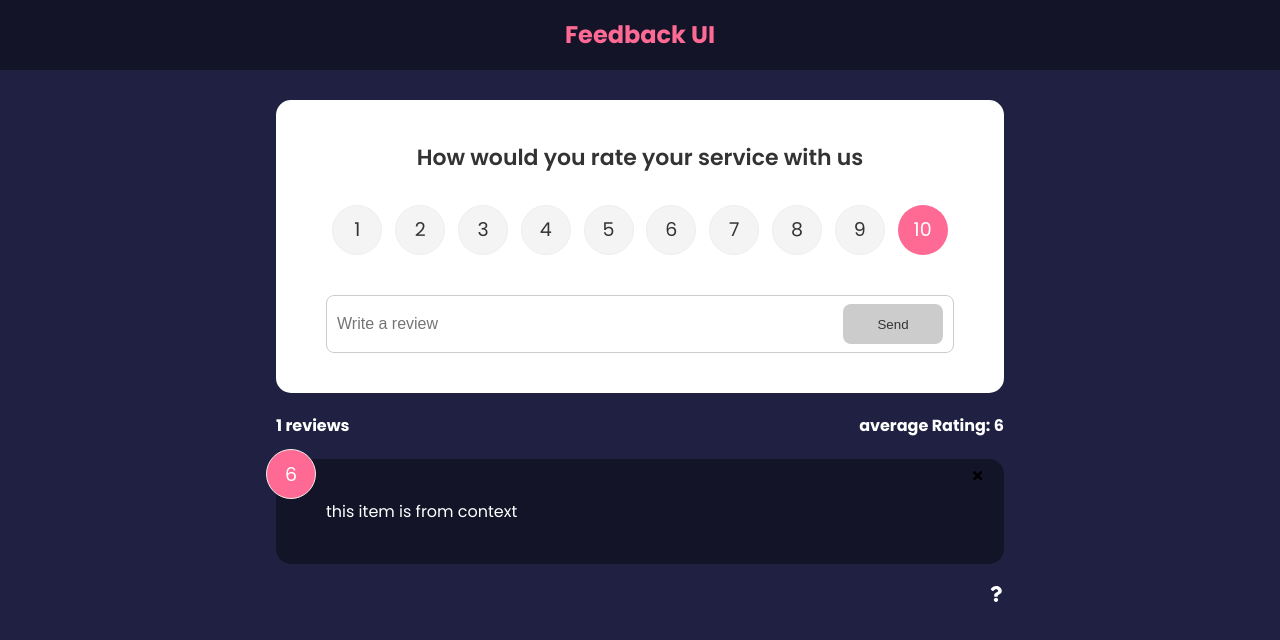
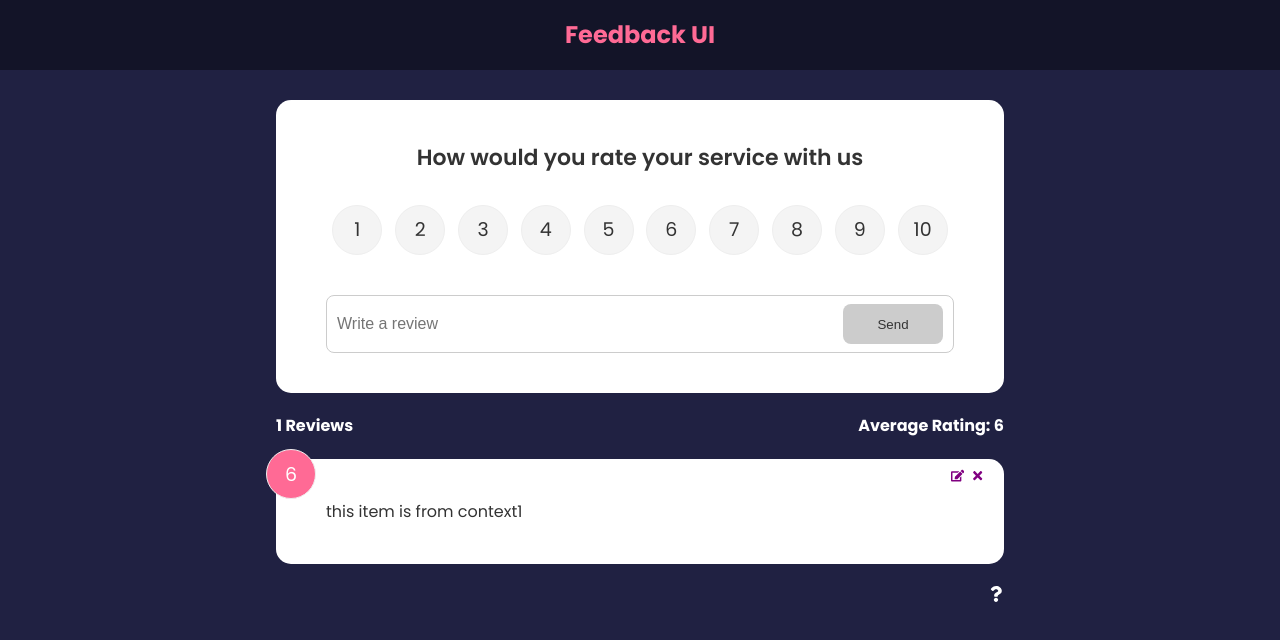
Before and after one commit to theKidCelo/FeedbackAPP, a React (Create React App) app in the folder feedback-app/: page / in a window 1280 px wide. Shown: the top 640 px of the page. Built offline with nearby package versions, Linux system fonts and the light colour scheme.

Commit message:
add edit functions

```diff
--- a/feedback-app/src/App.js
+++ b/feedback-app/src/App.js
@@ -1,11 +1,11 @@
 
 import { BrowserRouter as Router, Route, Routes } from "react-router-dom";
+import { FeedbackProvider } from "./context/FeedbackContext";
 import Header from "./commponents/Header";
 import Feedbacklist from "./commponents/Feedbacklist";
 import FeedbackStats from "./commponents/FeedbackStats";
 import FeedbackForm from "./commponents/FeedbackForm";
 import About from "./pages/About";
-import { FeedbackProvider } from "./context/FeedbackContext";
 import AboutIcounLink from "./commponents/AboutIcounLink";
 
 function App() {
@@ -24,6 +24,7 @@ function App() {
                 <FeedbackStats />
                 <Feedbacklist />
                 <AboutIcounLink />
+
               </>
             }
           ></Route>
--- a/feedback-app/src/commponents/FeedbackForm.jsx
+++ b/feedback-app/src/commponents/FeedbackForm.jsx
@@ -1,4 +1,4 @@
-import { useState, useContext } from "react";
+import { useState, useContext, useEffect } from "react";
 import Card from "./share/Card";
 import Button from "./share/Button";
 import RatingSelect from "./RatingSelect";
@@ -10,7 +10,15 @@ function FeedbackForm() {
   const [message, setMessage] = useState("");
   const [rating, setRating] = useState(10);
 
-    const {addFeedback} = useContext(FeedbackContext)
+  const { addFeedback, feedbackEdit } = useContext(FeedbackContext);
+
+useEffect(() => {
+  if(feedbackEdit.edit === true){
+    setBtnDisabled(false)
+    setText(feedbackEdit.item.text)
+    setRating(feedbackEdit.item.rating)
+  }
+}, [feedbackEdit])
 
   const handleTextChange = (e) => {
     if (text === "") {
--- a/feedback-app/src/commponents/FeedbackItem.jsx
+++ b/feedback-app/src/commponents/FeedbackItem.jsx
@@ -1,20 +1,24 @@
-import { FaTimes } from "react-icons/fa";
+import { FaTimes, FaEdit } from "react-icons/fa";
 import { useContext } from "react";
 import Card from "./share/Card";
 import FeedbackContext from "../context/FeedbackContext";
 
 
 function FeedbackItem({ item }) {
-    const {deleteFeedback} = useContext(FeedbackContext)
+  const { deleteFeedback, editFeedback } = useContext(FeedbackContext)
+
   return (
-    <Card reverse={true}>
-      <div className="num-display">{item.rating}</div>
-      <button onClick={() => deleteFeedback(item.id)} className="close">
-        <FaTimes color="purlple" />
+    <Card>
+      <div className='num-display'>{item.rating}</div>
+      <button onClick={() => deleteFeedback(item.id)} className='close'>
+        <FaTimes color='purple' />
       </button>
-      <div className="text-display">{item.text}</div>
+      <button onClick={() => editFeedback(item)} className='edit'>
+        <FaEdit color='purple' />
+      </button>
+      <div className='text-display'>{item.text}</div>
     </Card>
-  );
+  )
 }
 
 export default FeedbackItem;
--- a/feedback-app/src/commponents/FeedbackStats.jsx
+++ b/feedback-app/src/commponents/FeedbackStats.jsx
@@ -1,21 +1,20 @@
-import { useContext } from "react";
-import FeedbackContext from "../context/FeedbackContext";
+import { useContext } from 'react'
+import FeedbackContext from '../context/FeedbackContext'
 
 function FeedbackStats() {
-    const {feedback} = useContext(FeedbackContext)
-  //caluclate rating average
-  let average =
-    feedback.reduce((acc, cur) => {
-      return acc + cur.rating;
-    }, 0) / feedback.length;
+  const { feedback } = useContext(FeedbackContext)
 
-  average = average.toFixed(1).replace(/[.,]0$/, "");
+  const average =
+    feedback.length === 0
+      ? 0
+      : feedback.reduce((acc, { rating }) => acc + rating, 0) / feedback.length
+
   return (
-    <div className="feedback-stats">
-      <h4>{feedback.length} reviews</h4>
-      <h4> average Rating: {isNaN(average) ? 0 : average}</h4>
+    <div className='feedback-stats'>
+      <h4>{feedback.length} Reviews</h4>
+      <h4>Average Rating: {average.toFixed(1).replace(/[.,]0$/, '')}</h4>
     </div>
-  );
+  )
 }
 
-export default FeedbackStats;
+export default FeedbackStats
--- a/feedback-app/src/commponents/RatingSelect.jsx
+++ b/feedback-app/src/commponents/RatingSelect.jsx
@@ -1,21 +1,29 @@
-import {useState} from 'react'
+import { useState, useContext, useEffect } from "react";
+import FeedbackContext from "../context/FeedbackContext";
 
-function RatingSelect({select}) {
-    const [selected, setSeleceted] = useState(10)
 
-    const handleChange = (e) => {
-        setSeleceted(+e.currentTarget.value)
-        select(+e.currentTarget.value)
-    }
+
+function RatingSelect({ select }) {
+  const [selected, setSeleceted] = useState(10);
+
+  const { feedbackEdit } = useContext(FeedbackContext);
+
+  useEffect(() => {
+    setSeleceted(feedbackEdit.item.rating)
+  }, [feedbackEdit])
+  const handleChange = (e) => {
+    setSeleceted(+e.currentTarget.value);
+    select(+e.currentTarget.value);
+  };
 
   return (
-    <ul className='rating'>
+    <ul className="rating">
       {Array.from({ length: 10 }, (_, i) => (
         <li key={`rating-${i + 1}`}>
           <input
-            type='radio'
+            type="radio"
             id={`num${i + 1}`}
-            name='rating'
+            name="rating"
             value={i + 1}
             onChange={handleChange}
             checked={selected === i + 1}
@@ -24,7 +32,7 @@ function RatingSelect({select}) {
         </li>
       ))}
     </ul>
-  )
+  );
 }
 
-export default RatingSelect
+export default RatingSelect;
--- a/feedback-app/src/commponents/share/Button.jsx
+++ b/feedback-app/src/commponents/share/Button.jsx
@@ -1,5 +1,3 @@
-import { PropTypes } from "react"
-
 function Button({children, version, type, isDisabled}) {
   return (
   <button type={type} disabled={isDisabled} className={`btn btn-${version} `}>
--- a/feedback-app/src/context/FeedbackContext.jsx
+++ b/feedback-app/src/context/FeedbackContext.jsx
@@ -5,13 +5,19 @@ import { createContext, useState } from "react";
 const FeedbackContext = createContext();
 
 export const FeedbackProvider = ({ children }) => {
+
   const [feedback, setFeedback] = useState([
     {
       id: 1,
-      text: "this item is from context",
+      text: "this item is from context1",
       rating: 6,
     },
   ]);
+
+  const [feedbackEdit, setFeedbackEdit] = useState({
+    item: {},
+    edit: false,
+  })
 
 const deleteFeedback = (id) => {
     if (window.confirm("Are you sure you want to delete")) {
@@ -24,12 +30,17 @@ const addFeedback = (newFeedback) => {
     setFeedback([newFeedback, ...feedback]);
   };
 
+  const editFeedback = (item) => {
+    setFeedbackEdit({ item, edit: true });
+  }
   return (
     <FeedbackContext.Provider
       value={{
         feedback,
         deleteFeedback,
         addFeedback,
+        editFeedback,
+        feedbackEdit,
       }}
     >
       {children}
```
Also changed, not shown: feedback-app/src/commponents/AboutIcounLink.jsx (+5 -5 lines), feedback-app/src/commponents/Header.jsx (+8 -8 lines).
